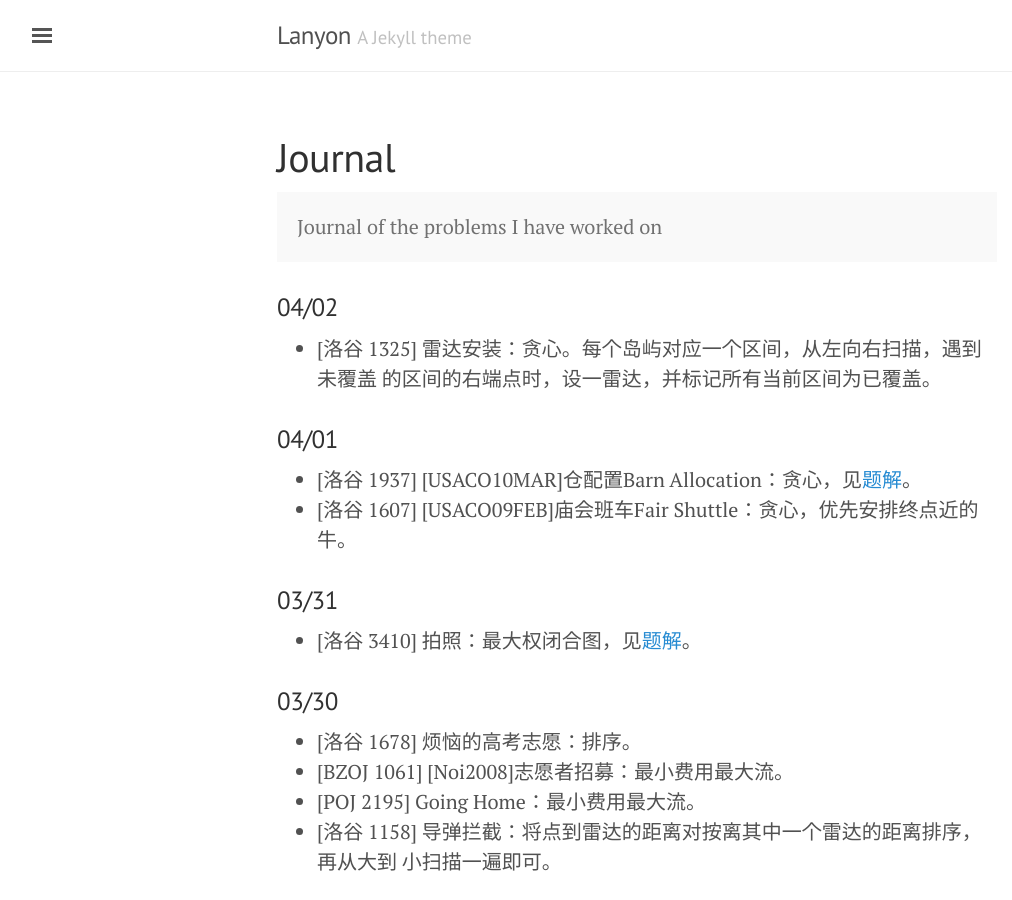
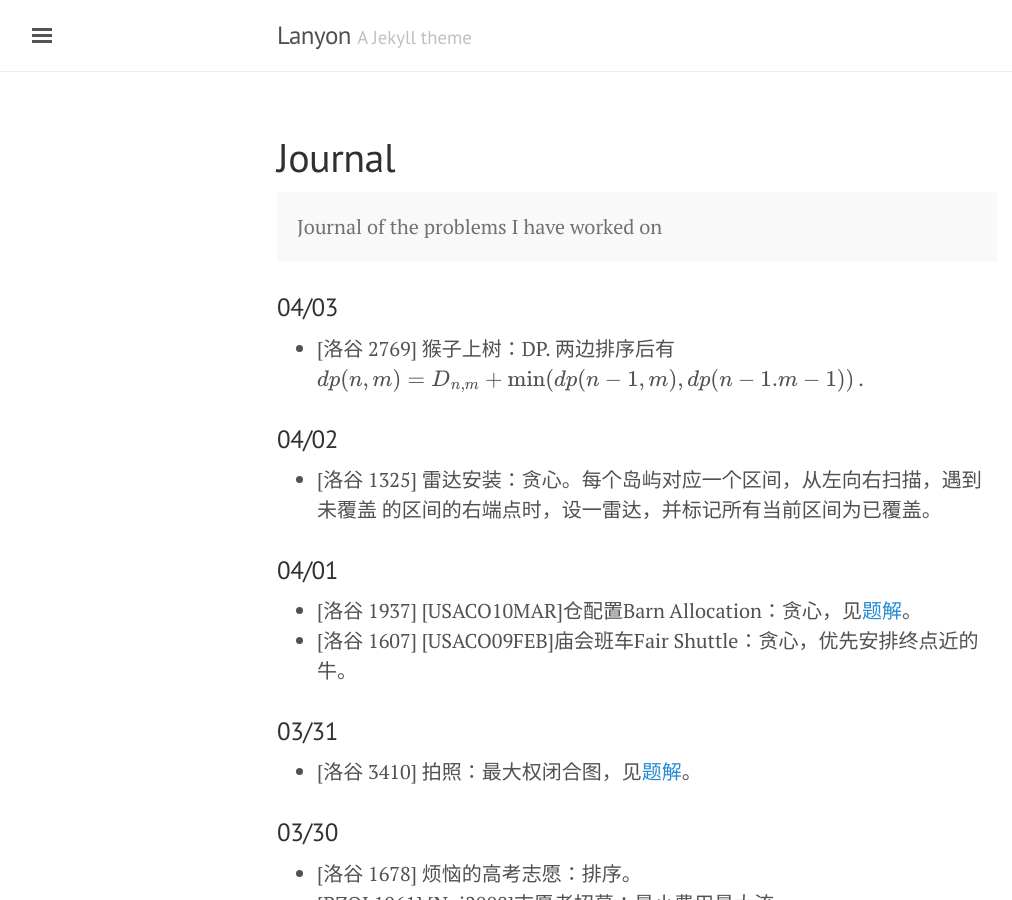
Before and after one commit to atubo/online-judge, a Jekyll site: the page built from docs/journal.md, in a window 1280 px wide and 900 px high. Shown: the whole window, without its empty margins (3-1015 px from the left). Built offline with Jekyll 4.4.1, drawn with Linux system fonts in a browser that asks for light colours; formulas are drawn with MathJax 3.

Commit message:
[Luogu 2769] 猴子上树

```diff
--- a/docs/journal.md
+++ b/docs/journal.md
@@ -6,6 +6,10 @@ title: Journal
 <p class="message">
 Journal of the problems I have worked on
 </p>
+
+### 04/03
+* [洛谷 2769] 猴子上树：DP. 两边排序后有
+$dp(n,m)=D_{n,m} + \min(dp(n-1,m), dp(n-1. m-1))$ .
 
 ### 04/02
 * [洛谷 1325] 雷达安装：贪心。每个岛屿对应一个区间，从左向右扫描，遇到未覆盖
```
Also changed, not shown: 1 other file.
